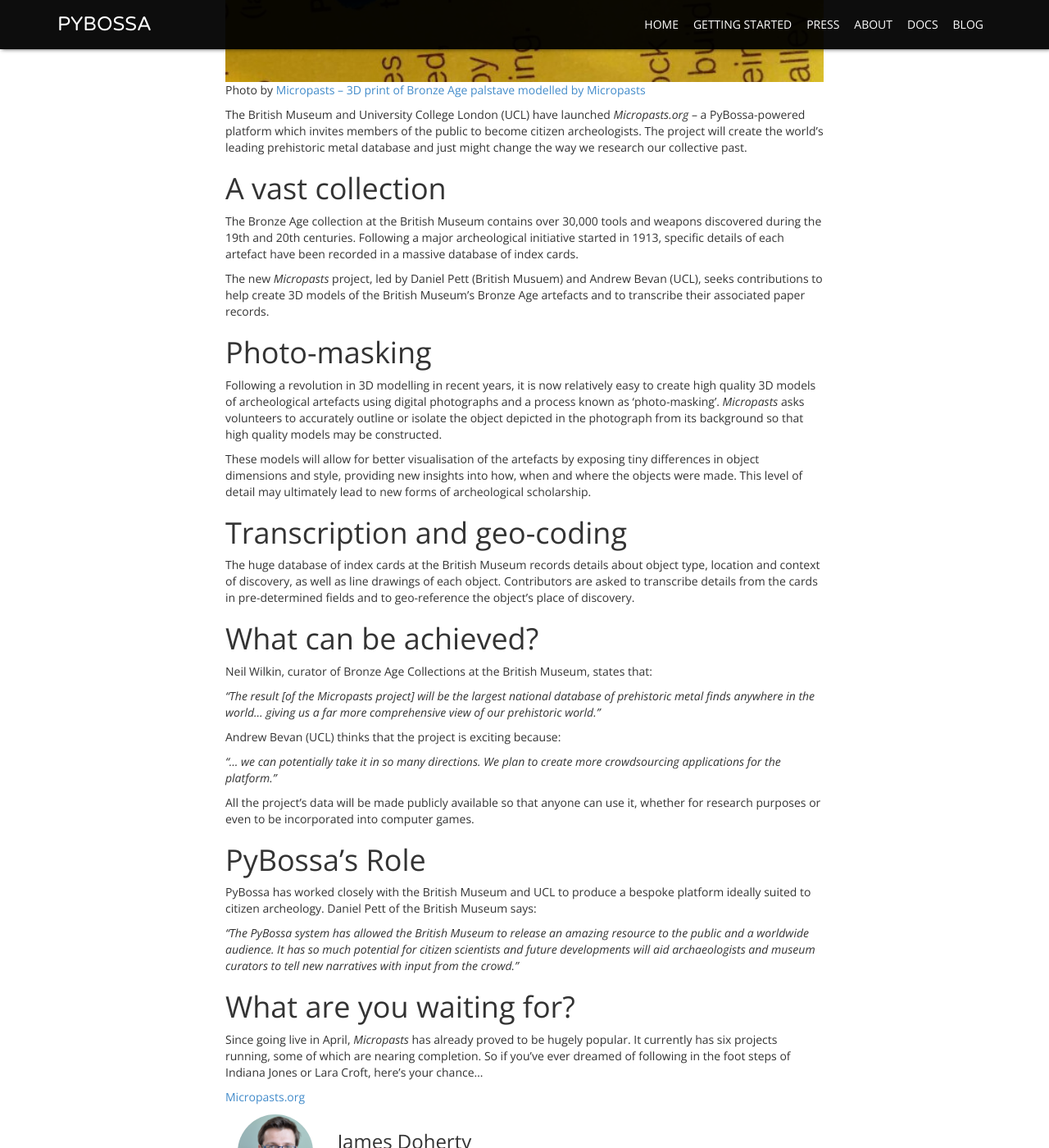
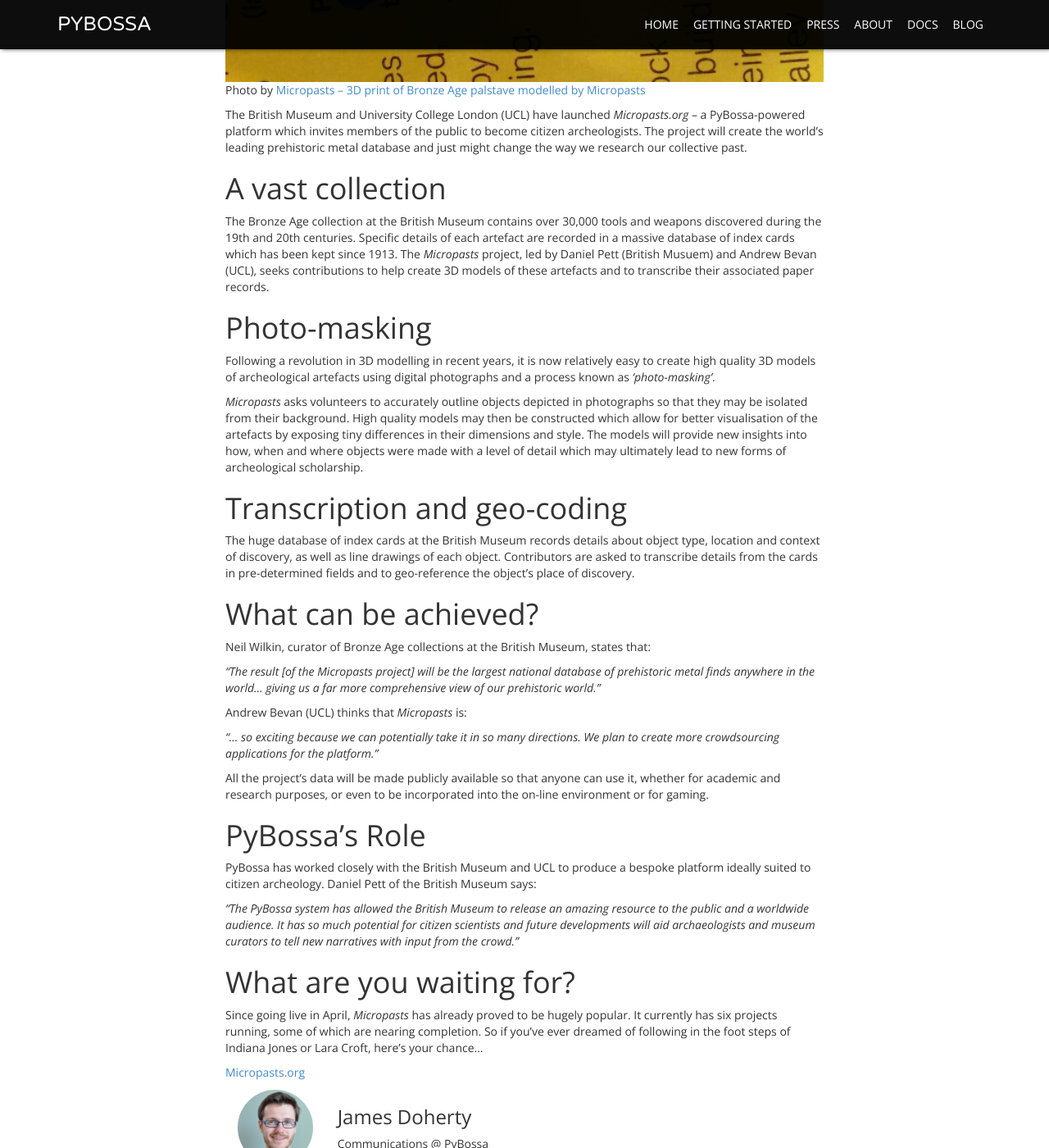
Before and after one commit to Scifabric/pybossa.github.io, a Jekyll site: the page built from blog/_posts/2014-06-05-citizen-tomb-raider.md, in a window 1280 px wide and 1400 px high, scrolled down 611 px. Shown: the whole window at 82% size. Built offline with Jekyll 4.4.1, drawn with Linux system fonts in a browser that asks for light colours; nearby versions of some CDN libraries; Markdown is read by kramdown in place of the engine named in the settings; comment, search, counter and statistics services are not loaded.

Commit message:
Citizen Tomb Raider
Further amends

```diff
--- a/blog/_posts/2014-06-05-citizen-tomb-raider.md
+++ b/blog/_posts/2014-06-05-citizen-tomb-raider.md
@@ -9,22 +9,20 @@
 photo_url: https://twitter.com/portableant/status/471332726529064960
 intro: "The British Museum and University College London team up to crowd-source Britain’s Bronze Age with PyBossa-powered platform Micropasts.org"
 author: jimmyd
-keywords: crowdsourcing, PyBossa, open, source, science, citizen
+keywords: crowdsourcing, PyBossa, open, source, science, citizen, Bronze, Age, archeology, micropasts
 ---
 
 The British Museum and University College London (UCL) have launched *Micropasts.org* – a PyBossa-powered platform which invites members of the public to become citizen archeologists. The project will create the world’s leading prehistoric metal database and just might change the way we research our collective past.
 
 # A vast collection
 
-The Bronze Age collection at the British Museum contains over 30,000 tools and weapons discovered during the 19th and 20th centuries. Following a major archeological initiative started in 1913, specific details of each artefact have been recorded in a massive database of index cards.
-
-The new *Micropasts* project, led by Daniel Pett (British Musuem) and Andrew Bevan (UCL), seeks contributions to help create 3D models of the British Museum's Bronze Age artefacts and to transcribe their associated paper records.
+The Bronze Age collection at the British Museum contains over 30,000 tools and weapons discovered during the 19th and 20th centuries. Specific details of each artefact are recorded in a massive database of index cards which has been kept since 1913. The *Micropasts* project, led by Daniel Pett (British Musuem) and Andrew Bevan (UCL), seeks contributions to help create 3D models of these artefacts and to transcribe their associated paper records.
 
 # Photo-masking
 
-Following a revolution in 3D modelling in recent years, it is now relatively easy to create high quality 3D models of archeological artefacts using digital photographs and a process known as ‘photo-masking’. *Micropasts* asks volunteers to accurately outline or isolate the object depicted in the photograph from its background so that high quality models may be constructed.
+Following a revolution in 3D modelling in recent years, it is now relatively easy to create high quality 3D models of archeological artefacts using digital photographs and a process known as *‘photo-masking’*.
 
-These models will allow for better visualisation of the artefacts by exposing tiny differences in object dimensions and style, providing new insights into how, when and where the objects were made. This level of detail may ultimately lead to new forms of archeological scholarship.
+*Micropasts* asks volunteers to accurately outline objects depicted in photographs so that they may be isolated from their background. High quality models may then be constructed which allow for better visualisation of the artefacts by exposing tiny differences in their dimensions and style. The models will provide new insights into how, when and where objects were made with a level of detail which may ultimately lead to new forms of archeological scholarship.
 
 # Transcription and geo-coding
 
@@ -32,15 +30,15 @@
 
 # What can be achieved?
 
-Neil Wilkin, curator of Bronze Age Collections at the British Museum, states that:
+Neil Wilkin, curator of Bronze Age collections at the British Museum, states that:
 
 *"The result [of the Micropasts project] will be the largest national database of prehistoric metal finds anywhere in the world... giving us a far more comprehensive view of our prehistoric world."*
 
-Andrew Bevan (UCL) thinks that the project is exciting because:
+Andrew Bevan (UCL) thinks that *Micropasts* is:
 
-*“... we can potentially take it in so many directions. We plan to create more 	crowdsourcing applications for the platform.”*
+*“... so exciting because we can potentially take it in so many directions. We plan to create more crowdsourcing applications for the platform.”*
 
-All the project’s data will be made publicly available so that anyone can use it, whether for research purposes or even to be incorporated into computer games.
+All the project’s data will be made publicly available so that anyone can use it, whether for academic and research purposes, or even to be incorporated into the on-line environment or for gaming.
 
 # PyBossa’s Role
 
```
